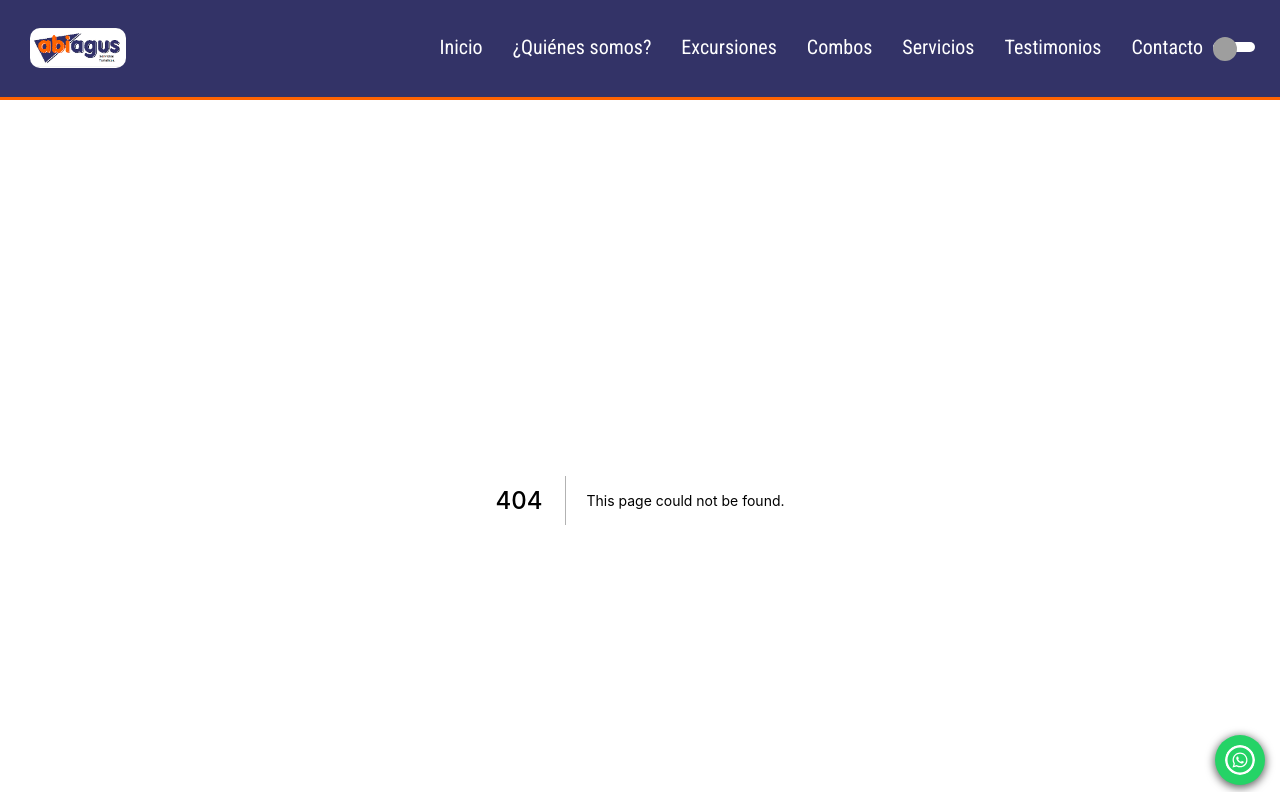
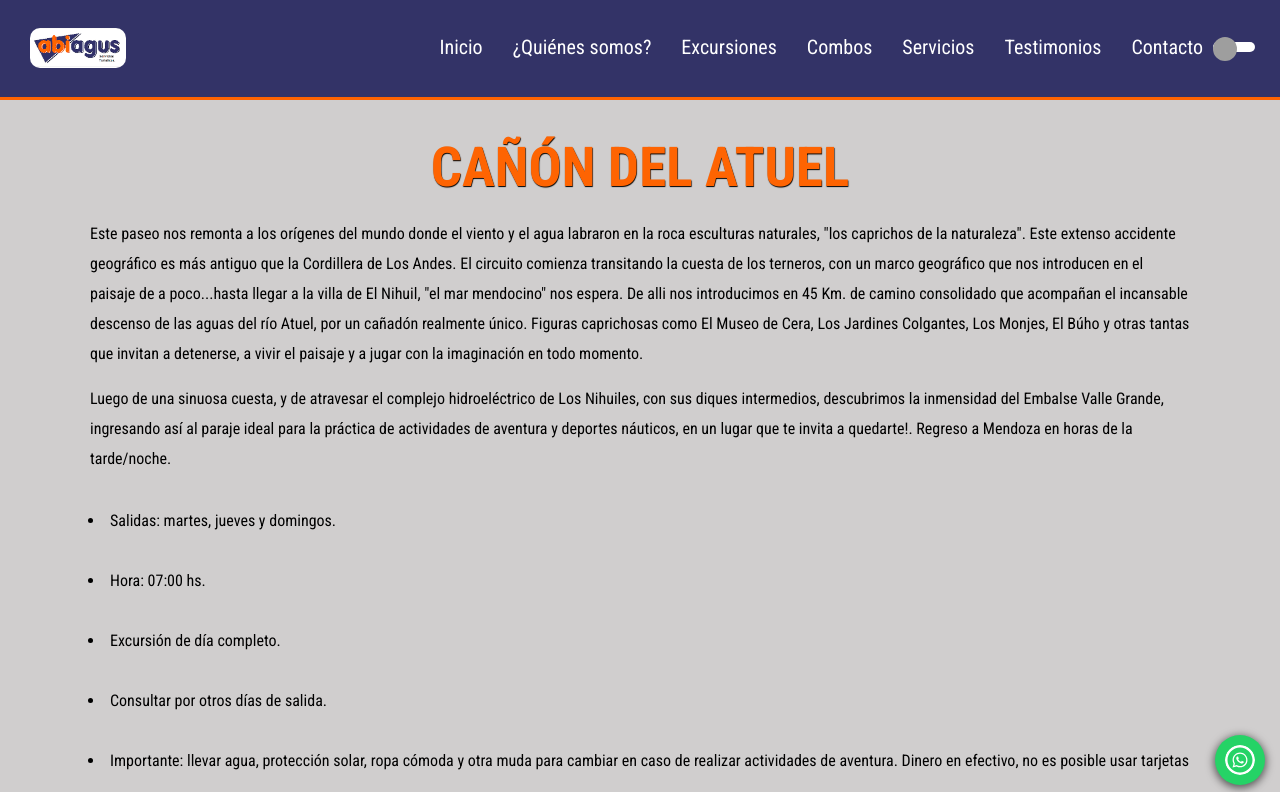
Before and after one commit to francocarballar/abiagusturismo, a Next.js app: page /excursiones/canion-del-atuel in a window 1280 px wide. Before the commit this address had no page. Shown: the top 792 px of the page. Built offline with nearby package versions, Linux system fonts and the light colour scheme; grey boxes are pictures that could not be loaded.

Commit message:
Terminé la página del Cañón del Atuel

```diff
--- /dev/null
+++ b/pages/excursiones/canion-del-atuel.js
@@ -0,0 +1,107 @@
+import React from 'react'
+import Head from 'next/head'
+import styles from '../../styles/Bodegas.module.css'
+import { ExcursionesIndividuales } from '/src/components/ExcursionesIndividuales'
+
+export default function CanonDelAtuel () {
+  const images = []
+  images[0] = '/media/excursiones/bodegas/vinedos-al-atardecer.jpg'
+  images[1] = '/media/excursiones/bodegas/vinedos-de-día.jpg'
+  images[2] = '/media/excursiones/bodegas/vino-y-vinedos.jpg'
+  images[3] =
+    '/media/excursiones/bodegas/barricas-de-vino-en-el-interior-de-la-bodega.jpg'
+  images[4] = '/media/excursiones/bodegas/barricas-de-vino.jpg'
+  images[5] = '/media/excursiones/bodegas/bodega-baudron__barricas.jpg'
+  images[6] = '/media/excursiones/bodegas/bodega-elcerno.jpg'
+  images[7] = '/media/excursiones/bodegas/bodega-cecchin.jpg'
+  images[8] = '/media/excursiones/bodegas/bodega-florio.jpeg'
+  images[9] = '/media/excursiones/bodegas/barricas-de-vino-al-exterior.jpg'
+  images[10] = '/media/excursiones/bodegas/bodega-vistandes.jpeg'
+  images[11] = '/media/excursiones/bodegas/bodega-domiciano.jpg'
+  images[12] = '/media/excursiones/bodegas/foto-aritística-del-vino.jpg'
+  images[13] =
+    '/media/excursiones/bodegas/uvas-copas-de-vino-y-botellas-de-vino.jpg'
+  images[14] = '/media/excursiones/bodegas/brindis.jpg'
+  images[15] = '/media/excursiones/bodegas/gente-brindando.jpg'
+  return (
+    <>
+      <Head>
+        <title>Cañón del Atuel | Excursiones | Abiagus Turismo</title>
+        <meta
+          name='description'
+          content='Este paseo nos remonta a los orígenes del mundo donde el viento
+                y el agua labraron en la roca esculturas naturales, "los
+                caprichos de la naturaleza". Este extenso accidente geográfico
+                es más antiguo que la Cordillera de Los Andes. El circuito
+                comienza transitando la cuesta de los terneros, con un marco
+                geográfico que nos introducen en el paisaje de a poco...hasta
+                llegar a la villa de El Nihuil, "el mar mendocino" nos espera.
+                De alli nos introducimos en 45 Km. de camino consolidado que
+                acompañan el incansable descenso de las aguas del río Atuel, por
+                un cañadón realmente único. Figuras caprichosas como El Museo de
+                Cera, Los Jardines Colgantes, Los Monjes, El Búho y otras tantas
+                que invitan a detenerse, a vivir el paisaje y a jugar con la
+                imaginación en todo momento.
+
+                Luego de una sinuosa cuesta, y de atravesar el complejo
+                hidroeléctrico de Los Nihuiles, con sus diques intermedios,
+                descubrimos la inmensidad del Embalse Valle Grande, ingresando
+                así al paraje ideal para la práctica de actividades de aventura
+                y deportes náuticos, en un lugar que te invita a quedarte!.
+                Regreso a Mendoza en horas de la tarde/noche.'
+        />
+      </Head>
+      <main className={styles.main}>
+        <ExcursionesIndividuales
+          title='CAÑÓN DEL ATUEL'
+          p={
+            <React.Fragment>
+              <p>
+                Este paseo nos remonta a los orígenes del mundo donde el viento
+                y el agua labraron en la roca esculturas naturales, "los
+                caprichos de la naturaleza". Este extenso accidente geográfico
+                es más antiguo que la Cordillera de Los Andes. El circuito
+                comienza transitando la cuesta de los terneros, con un marco
+                geográfico que nos introducen en el paisaje de a poco...hasta
+                llegar a la villa de El Nihuil, "el mar mendocino" nos espera.
+                De alli nos introducimos en 45 Km. de camino consolidado que
+                acompañan el incansable descenso de las aguas del río Atuel, por
+                un cañadón realmente único. Figuras caprichosas como El Museo de
+                Cera, Los Jardines Colgantes, Los Monjes, El Búho y otras tantas
+                que invitan a detenerse, a vivir el paisaje y a jugar con la
+                imaginación en todo momento.
+              </p>
+              <p>
+                Luego de una sinuosa cuesta, y de atravesar el complejo
+                hidroeléctrico de Los Nihuiles, con sus diques intermedios,
+                descubrimos la inmensidad del Embalse Valle Grande, ingresando
+                así al paraje ideal para la práctica de actividades de aventura
+                y deportes náuticos, en un lugar que te invita a quedarte!.
+                Regreso a Mendoza en horas de la tarde/noche.
+              </p>
+            </React.Fragment>
+          }
+          li={
+            <React.Fragment>
+              <li>Salidas: martes, jueves y domingos.</li>
+              <li>Hora: 07:00 hs.</li>
+              <li>Excursión de día completo.</li>
+              <li>Consultar por otros días de salida.</li>
+              <li>
+                Importante: llevar agua, protección solar, ropa cómoda y otra
+                muda para cambiar en caso de realizar actividades de aventura.
+                Dinero en efectivo, no es posible usar tarjetas de crédito o
+                débito.
+              </li>
+              <li>
+                <p>Precio: $ 4.199 por persona.</p>
+              </li>
+            </React.Fragment>
+          }
+          images={images}
+          nroImages={15}
+        />
+      </main>
+    </>
+  )
+}
```
